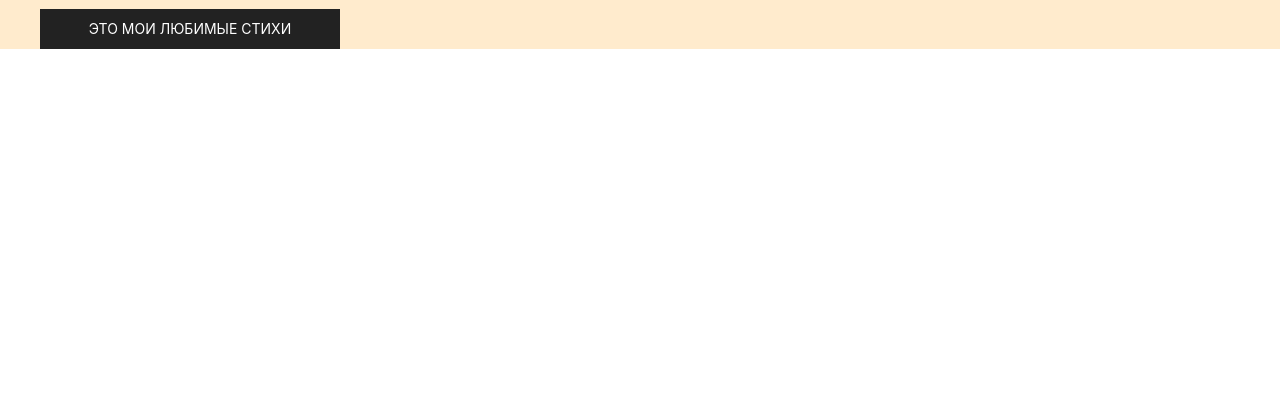
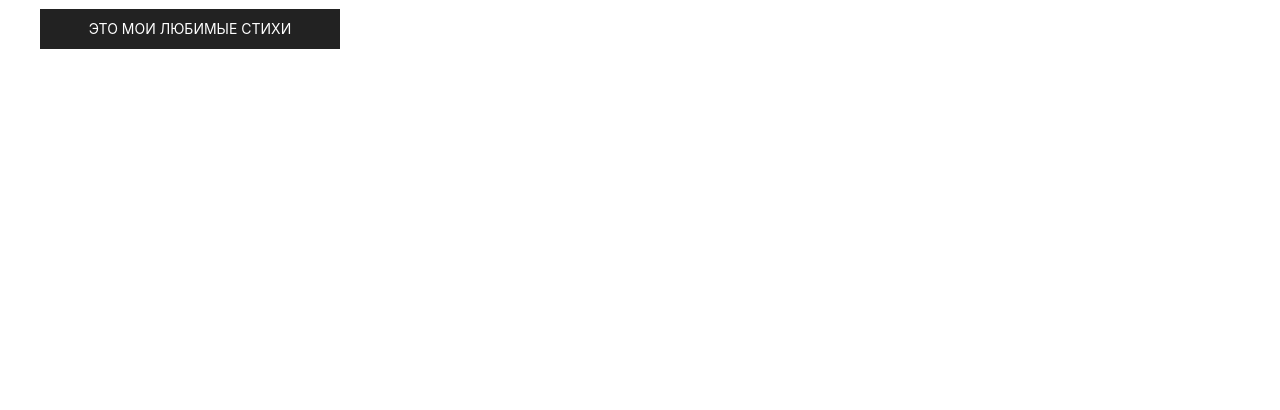
Before and after one commit to BorschIlya/site, a plain HTML site: page index.html in a window 1280 px wide. Shown: the part 390-800 px from the top of the page. Drawn offline with nearby package versions, Linux system fonts and the light colour scheme.

Commit message:
Update style.css

```diff
--- a/style.css
+++ b/style.css
@@ -28,8 +28,9 @@ hr {
     border-top: 8px solid #8ee3a5;
 }
 
-body {
-    height: auto;
+html, body {
+    height: 100%;
+    width: 100%
     background-color: blanchedalmond;
 }
 
@@ -56,9 +57,6 @@ body {
     font-size: 1.6rem;
 }
 
-html, body {
-    width: 100%;
-}
 
 .transport {
     margin-top: 40px
```
